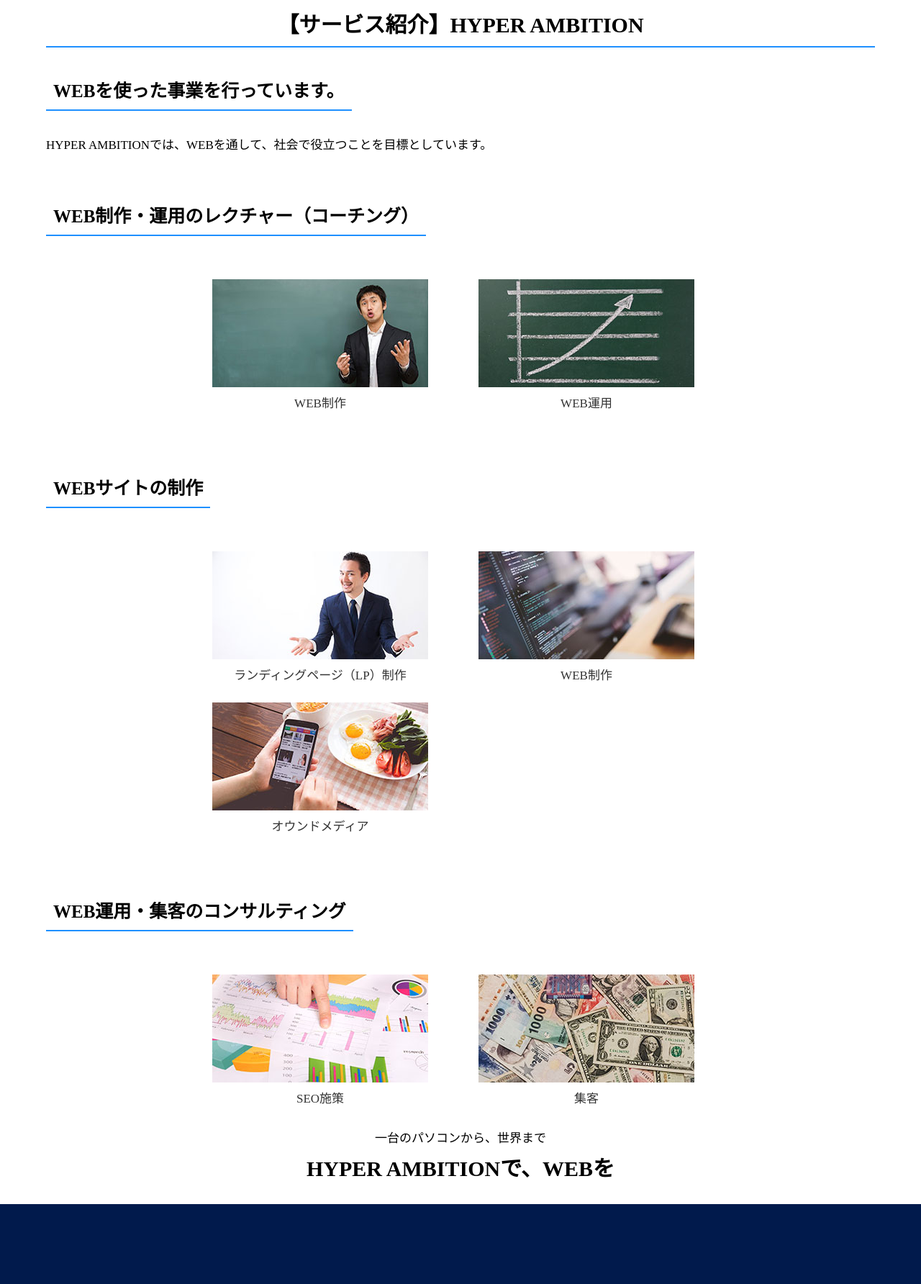
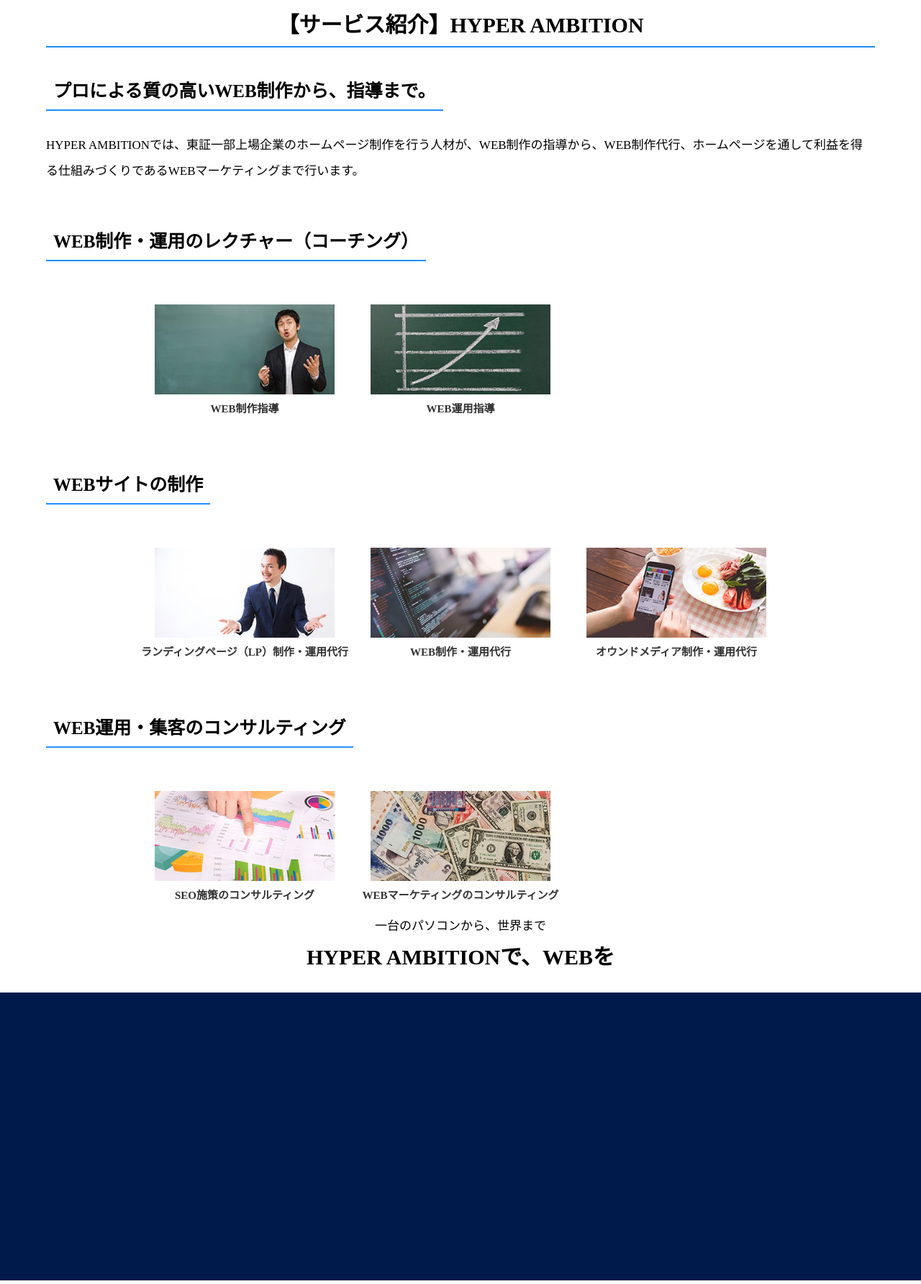
Before and after one commit to Masterwood/Masterwood, a PHP site: page /business/index.html in a window 1280 px wide. Shown: the part 39-1823 px from the top of the page at 72% size. Run offline with PHP 8.4, Linux system fonts and the light colour scheme; some libraries are stand-ins or nearby versions.

Commit message:
businessのindexのデザイン変更

```diff
--- a/div/business/index.html
+++ b/div/business/index.html
@@ -21,54 +21,54 @@
 <section>
 <div class="container">
 	<h1>【サービス紹介】HYPER AMBITION</h1>
-	<h2 class="fl mb_30 font_B">WEBを使った事業を行っています。</h2>
-    <p class="clear_B">HYPER AMBITIONでは、WEBを通して、社会で役立つことを目標としています。</p>
+	<h2 class="fl mb_30 font_B">プロによる質の高いWEB制作から、指導まで。</h2>
+    <p class="clear_B">HYPER AMBITIONでは、東証一部上場企業のホームページ制作を行う人材が、WEB制作の指導から、WEB制作代行、ホームページを通して利益を得る仕組みづくりであるWEBマーケティングまで行います。</p>
 	<h2 class="fl mt_50 mb_30 font_B">WEB制作・運用のレクチャー（コーチング）</h2>
-	<div class="lineup clear_B">
-        <div class="lineup-list">
+	<div class="show-case clear_B">
+        <div class="show-case-list">
             <a href="website-create.html"><img src="../img/second/business/imadesyo2.jpg">
-            <p>WEB制作</p>
+            <p><strong>WEB制作指導</strong></p>
             </a>
         </div>
-        <div class="lineup-list">
+        <div class="show-case-list">
             <a href="website-run.html">
             <img src="../img/second/business/up2.jpg">
-            <p>WEB運用</p>
+            <p><strong>WEB運用指導</strong></p>
             </a>
         </div>
     </div>
     <h2 class="fl mt_50 mb_30 font_B">WEBサイトの制作</h2>
-    <div class="lineup clear_B">
-        <div class="lineup-list">
+    <div class="show-case clear_B">
+        <div class="show-case-list">
             <a href="lp-create.html">
             <img src="../img/second/business/sales2.jpg">
-            <p>ランディングページ（LP）制作</p>
+            <p><strong>ランディングページ（LP）制作・運用代行</strong></p>
             </a>
         </div>
-        <div class="lineup-list">
+        <div class="show-case-list">
             <a href="website-agent-create.html">
             <img src="../img/second/business/cording2.jpg">
-            <p>WEB制作</p>
+            <p><strong>WEB制作・運用代行</strong></p>
             </a>
         </div>
-        <div class="lineup-list">
+        <div class="show-case-list">
             <a href="owned_media.html">
             <img src="../img/second/business/ownmedia2.jpg">
-            <p>オウンドメディア</p>
+            <p><strong>オウンドメディア制作・運用代行</strong></p>
             </a>
         </div>
     </div>
     <h2 class="fl mt_50 mb_30 font_B">WEB運用・集客のコンサルティング</h2>
-    <div class="lineup clear_B">
-        <div class="lineup-list">
+    <div class="show-case clear_B">
+        <div class="show-case-list">
             <a href="seo_policy.html"><img src="../img/second/business/seo.jpg">
-            <p>SEO施策</p>
+            <p><strong>SEO施策のコンサルティング</strong></p>
             </a>
         </div>
-        <div class="lineup-list">
+        <div class="show-case-list">
             <a href="">
             <img src="../img/second/business/money.jpg">
-            <p>集客</p>
+            <p><strong>WEBマーケティングのコンサルティング</strong></p>
             </a>
         </div>
     </div>
--- a/div/business/seo_policy.html
+++ b/div/business/seo_policy.html
@@ -3,7 +3,7 @@
 <head>
 <meta charset="UTF-8">
 <meta name="viewport" content="width=device-width,initial-scale=1.0" />
-<title>【SEO施策】SEOでGoogleの順位上げるならHYPER AMBITION｜ハイパーアンビション</title>
+<title>【SEO施策】SEOで検索順位を上げるならHYPER AMBITION｜ハイパーアンビション</title>
 <meta name="description" content="WEB運用をどうしたらいいかわからない人へ、WEB運用の方法をコーチングします。メンターとしての利用もできるし、コンサルティングも受けられる！「HYPER AMBITION」のWEB制作のコーチング・コンサルティングサービスをご紹介。ハイパーアンビション"/>
 
 <link href="../css/reset.css" media="all" rel="stylesheet" type="text/css"/>
@@ -20,7 +20,7 @@
 <!-- END グローバルナビ -->
 <section>
 <div class="container">
-	<h1>【SEO施策】SEOでGoogleの順位上げるならHYPER AMBITION</h1>
+	<h1>【SEO施策】SEOで検索順位を上げるならHYPER AMBITION</h1>
 	<div class="txt_C">
 		<img src="../img/second/business/seo.jpg" alt="SEO施策">
 	</div>
--- a/div/css/main.css
+++ b/div/css/main.css
@@ -14,6 +14,9 @@ body {
 
 p {
     line-height: 2.1em;
+}
+strong {
+  font-weight: bold;
 }
 
 .log {
--- a/div/css/second.css
+++ b/div/css/second.css
@@ -13,8 +13,11 @@
 @media all and (max-width : 760px) {
     .lineup-list {
     margin-bottom: 60px;
-    height: 150px;
+    height: 250px;
     }
+}
+h2 {
+  text-align: left;
 }
 
 @media all and (max-width : 760px) {
@@ -25,3 +28,48 @@
     	padding-bottom: 10px;
     }
 }
+
+.show-case {
+    text-align: center;
+    width: 900px;
+    padding-top: 30px;
+    margin: 0 auto;
+}
+.show-case-list {
+    float: left;
+    width: 300px;
+    height: 150px;
+    margin-bottom: 20px;
+}
+.show-case-list img {
+  width: 250px;
+}
+.show-case-list a {
+    display: block;
+    width: 100%;
+    height: 100%;
+}
+.show-case-list p {
+  font-size: 15px;
+}
+.show-case-list:hover {
+    -moz-transition: 0.4s;
+    -ms-transition: 0.4s;
+    -o-transition: 0.4s;
+    -webkit-transition: 0.4s;
+    transition: 0.4s;
+    opacity: 0.5;
+}
+
+@media all and (max-width : 760px) {
+    .show-case {
+        width: auto;
+    }
+    .show-case-list {
+    width: auto;
+    float: none;
+    margin: 0 auto;
+    margin-bottom: 60px;
+    height: 150px;
+    }
+}
```
